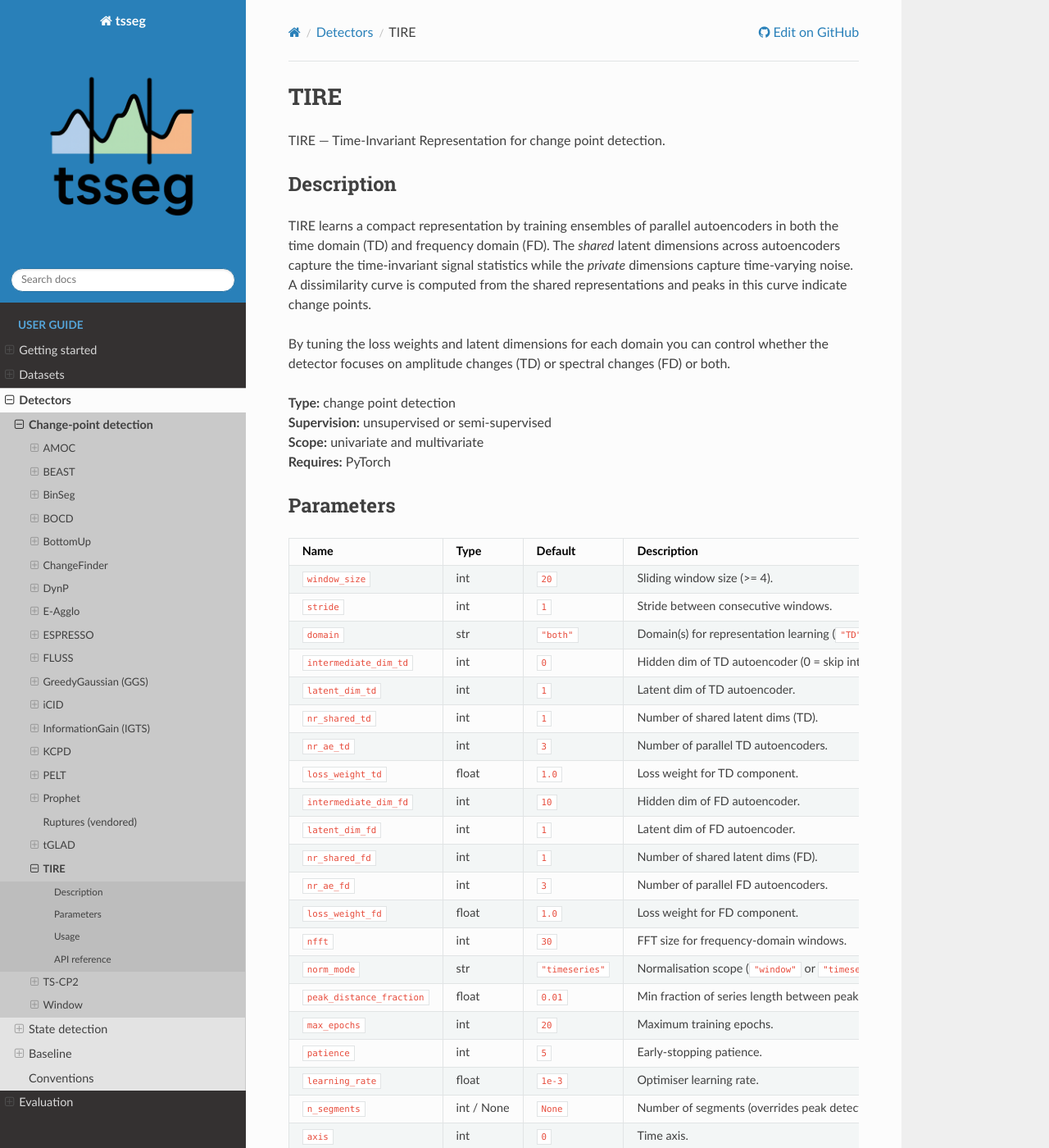
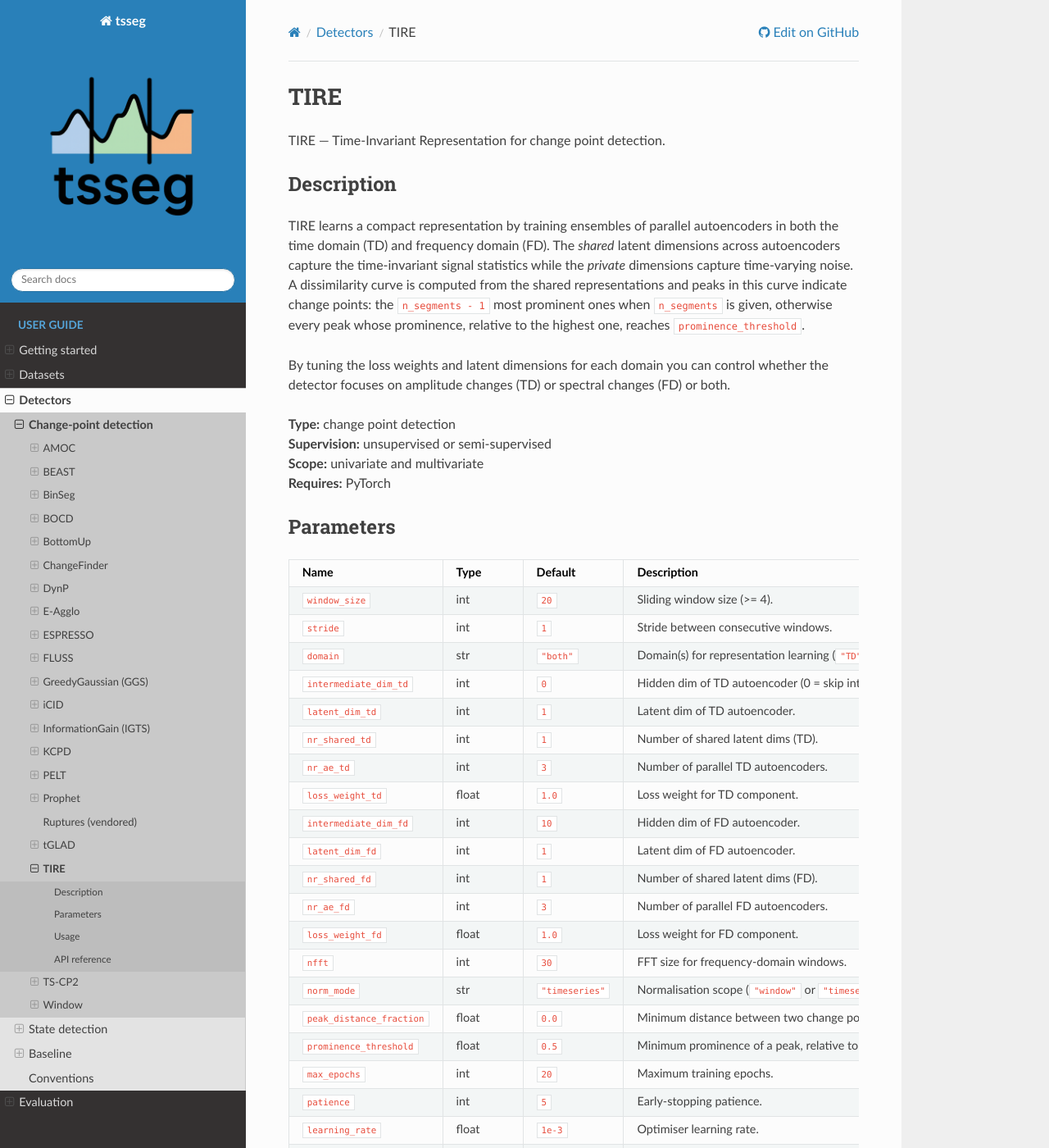
Before and after one commit to fchavelli/tsseg, a Sphinx documentation site: the page built from docs/detectors/tire.rst, in a window 1280 px wide and 1400 px high. Shown: the whole window at 82% size. Built offline with Sphinx 7.4.7 and the Read the Docs theme 3.1.0, drawn with Linux system fonts in a browser that asks for light colours.

Commit message:
feat: update TireDetector with prominence threshold and peak distance parameters; add tests for change point selection

```diff
--- a/docs/changelog.rst
+++ b/docs/changelog.rst
@@ -10,6 +10,12 @@ This changelog highlights notable updates. For full commit history, refer to
 
 Unreleased
 ----------
+
+* ``TireDetector``: the minimum distance between two change points is
+  ``peak_distance_fraction`` times the series length, as documented; the default is 0 (no
+  constraint). The prominence threshold of
+  the unsupervised mode is the ``prominence_threshold`` parameter,
+  0.5 by default.
 
 * ``ProphetDetector`` now places ``n_candidates`` evenly spaced candidates, fits
   Prophet's rate changes ``delta`` and returns the ``n_changepoints`` largest
--- a/docs/detectors/tire.rst
+++ b/docs/detectors/tire.rst
@@ -11,7 +11,9 @@ autoencoders in both the time domain (TD) and frequency domain (FD).  The
 *shared* latent dimensions across autoencoders capture the time-invariant signal
 statistics while the *private* dimensions capture time-varying noise.  A
 dissimilarity curve is computed from the shared representations and peaks in
-this curve indicate change points.
+this curve indicate change points: the ``n_segments - 1`` most prominent ones
+when ``n_segments`` is given, otherwise every peak whose prominence, relative
+to the highest one, reaches ``prominence_threshold``.
 
 By tuning the loss weights and latent dimensions for each domain you can
 control whether the detector focuses on amplitude changes (TD) or spectral
@@ -95,8 +97,14 @@ Parameters
      - Normalisation scope (``"window"`` or ``"timeseries"``).
    * - ``peak_distance_fraction``
      - float
-     - ``0.01``
-     - Min fraction of series length between peaks.
+     - ``0.0``
+     - Minimum distance between two change points, as a fraction of the
+       series length (0: no constraint).
+   * - ``prominence_threshold``
+     - float
+     - ``0.5``
+     - Minimum prominence of a peak, relative to the highest one, when
+       ``n_segments`` is ``None``.
    * - ``max_epochs``
      - int
      - ``20``
```
Also changed, not shown: README.md (+8 -8 lines), 2 other files.
